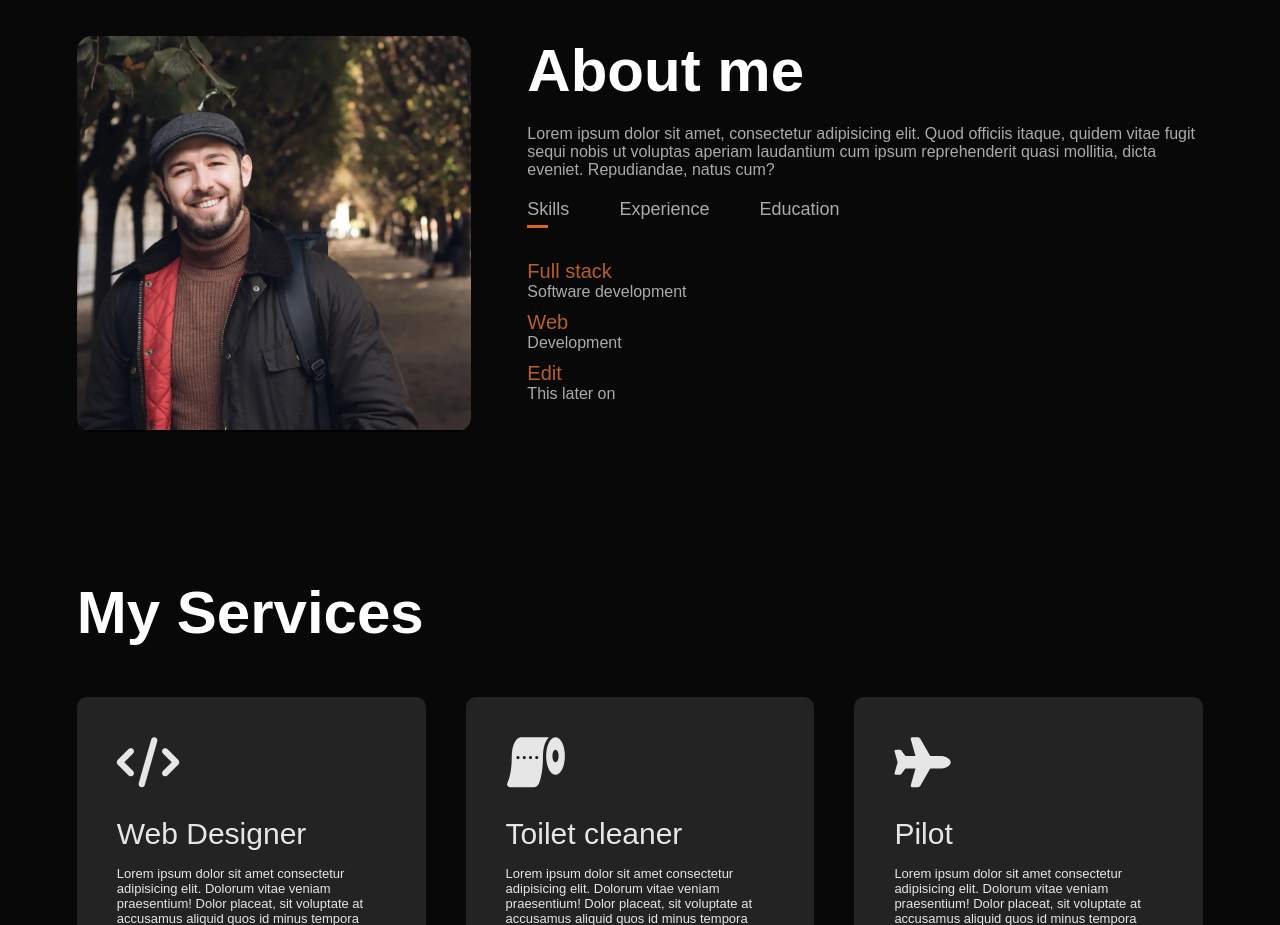
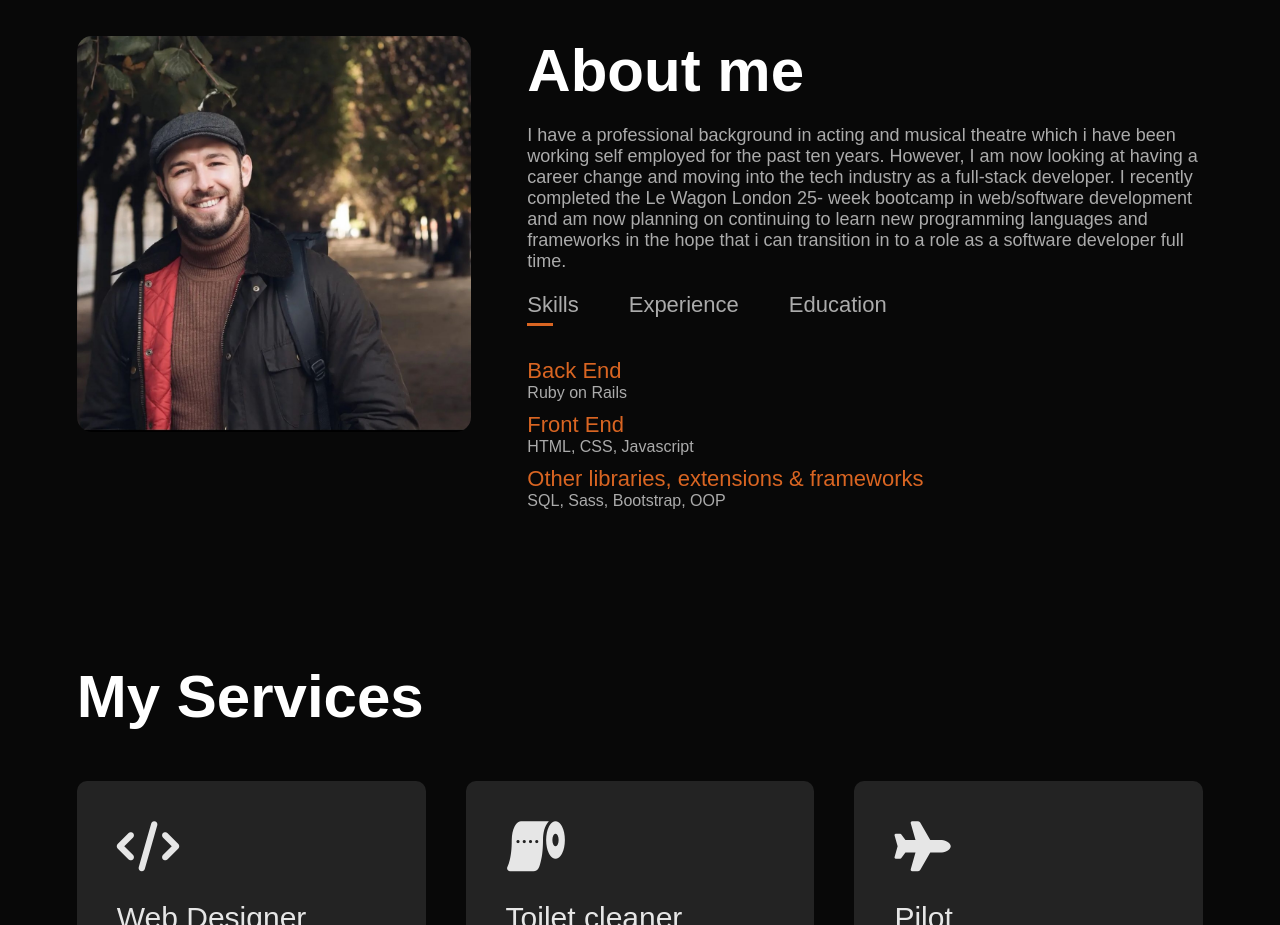
Before and after one commit to YuvalZoref/YuvalPortfolio, a website built with webpack: page public/index.html in a window 1280 px wide. Shown: the part 860-1785 px from the top of the page. Built offline with nearby package versions, Linux system fonts and the light colour scheme; files whose address does not match are found by name.

Commit message:
changed some text in about section

```diff
--- a/public/css/about.css
+++ b/public/css/about.css
@@ -23,13 +23,16 @@
   color: #fff;
   margin-bottom: 20px;
 }
+.about-text{
+  font-size: 18px;
+}
 .tab-titles{
   display: flex;
   margin: 20px 0 40px;
 }
 .tab-links{
   margin-right: 50px;
-  font-size: 18px;
+  font-size: 22px;
   font-weight: 500;
   cursor: pointer;
   position: relative;
@@ -52,8 +55,8 @@
   margin: 10px 0;
 }
 .tab-contents ul li span {
-  color: #b75f2c;
-  font-size: 20px;
+  color: #D96522;
+  font-size: 22px;
 }
 .tab-contents{
   display: none;
@@ -78,7 +81,10 @@
     font-size: 14px;
   }
   .tab-links{
-    font-size: 16px;
+    font-size: 20px;
     margin-right: 20px;
   }
+  .tab-contents ul li span{
+    font-size: 18px;
+  }
 }
--- a/public/index.html
+++ b/public/index.html
@@ -38,7 +38,14 @@
           </div>
           <div class="about-col-2">
             <h1 class="sub-title">About me</h1>
-            <p>Lorem ipsum dolor sit amet, consectetur adipisicing elit. Quod officiis itaque, quidem vitae fugit sequi nobis ut voluptas aperiam laudantium cum ipsum reprehenderit quasi mollitia, dicta eveniet. Repudiandae, natus cum?</p>
+            <p class="about-text">I have a professional background in acting and musical theatre which i
+              have been working self employed for the past ten years. However, I am
+              now looking at having a career change and moving into the tech industry
+              as a full-stack developer. I recently completed the Le Wagon London 25-
+              week bootcamp in web/software development and am now planning on
+              continuing to learn new programming languages and frameworks in the
+              hope that i can transition in to a role as a software developer full time.
+              </p>
 
             <div class="tab-titles">
               <p class="tab-links active-link" onclick="opentab('skills')">Skills</p>
@@ -47,9 +54,9 @@
             </div>
             <div class="tab-contents active-tab" id="skills">
               <ul>
-                <li><span>Full stack</span><br>Software development</li>
-                <li><span>Web</span><br>Development</li>
-                <li><span>Edit</span><br>This later on</li>
+                <li><span>Back End</span><br>Ruby on Rails</li>
+                <li><span>Front End</span><br>HTML, CSS, Javascript</li>
+                <li><span>Other libraries, extensions & frameworks</span><br>SQL, Sass, Bootstrap, OOP</li>
               </ul>
             </div>
             <div class="tab-contents" id="experience">
```
